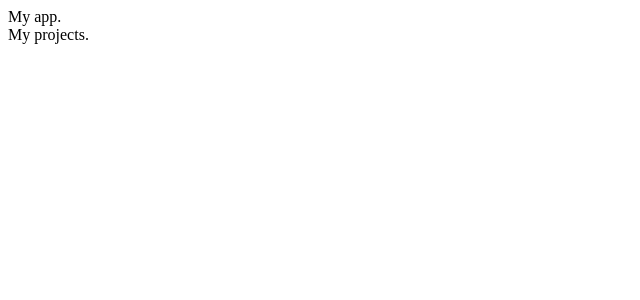
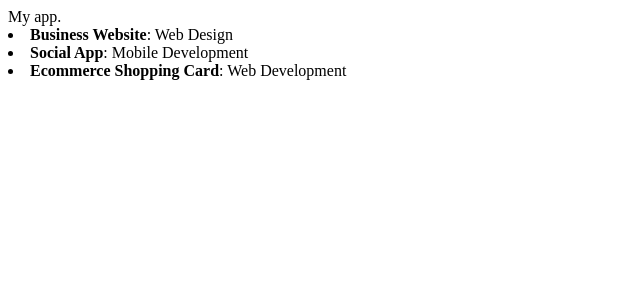
Before and after one commit to falondarville/reactCreateBuild, a React (Create React App) app: page / in a window 1280 px wide. Shown: the top 300 px of the page, without its empty margins (0-640 px from the left). Built offline with nearby package versions, Linux system fonts and the light colour scheme.

Commit message:
add key and print projects

```diff
--- a/src/Components/ProjectItem.js
+++ b/src/Components/ProjectItem.js
@@ -3,10 +3,12 @@ import registerServiceWorker from "./../registerServiceWorker";
 
 class ProjectItem extends Component {
   render() {
-    console.log(this.props);
-    // when you return in a render, you can only have one element. For example, everything here is wrapped in a single DIV.
-    // you can't use class as an attribute here, so you must use className
-    return <li className="Projects">My projects.</li>;
+    return (
+      <li className="Project">
+        <strong>{this.props.project.title}</strong>
+        : {this.props.project.category}
+      </li>
+    );
   }
 }
 
--- a/src/Components/projects.js
+++ b/src/Components/projects.js
@@ -1,19 +1,21 @@
 import React, { Component } from "react";
 import registerServiceWorker from "./../registerServiceWorker";
+import ProjectItem from "./ProjectItem";
 
 // we use map in the following because we are iterating through an array
+// add a key to the ProjectItems of you will get an error
 class Projects extends Component {
   render() {
     let projectItems;
     if (this.props.projects) {
       projectItems = this.props.projects.map(project => {
         // console.log(project);
-        return;
+        return <ProjectItem key={project.title} project={project} />;
       });
     }
-    console.log(this.props);
+    // console.log(this.props);
     // when you return in a render, you can only have one element. For example, everything here is wrapped in a single DIV.
-    return <div className="Projects">My projects.</div>;
+    return <div className="Projects">{projectItems}</div>;
   }
 }
 
```
